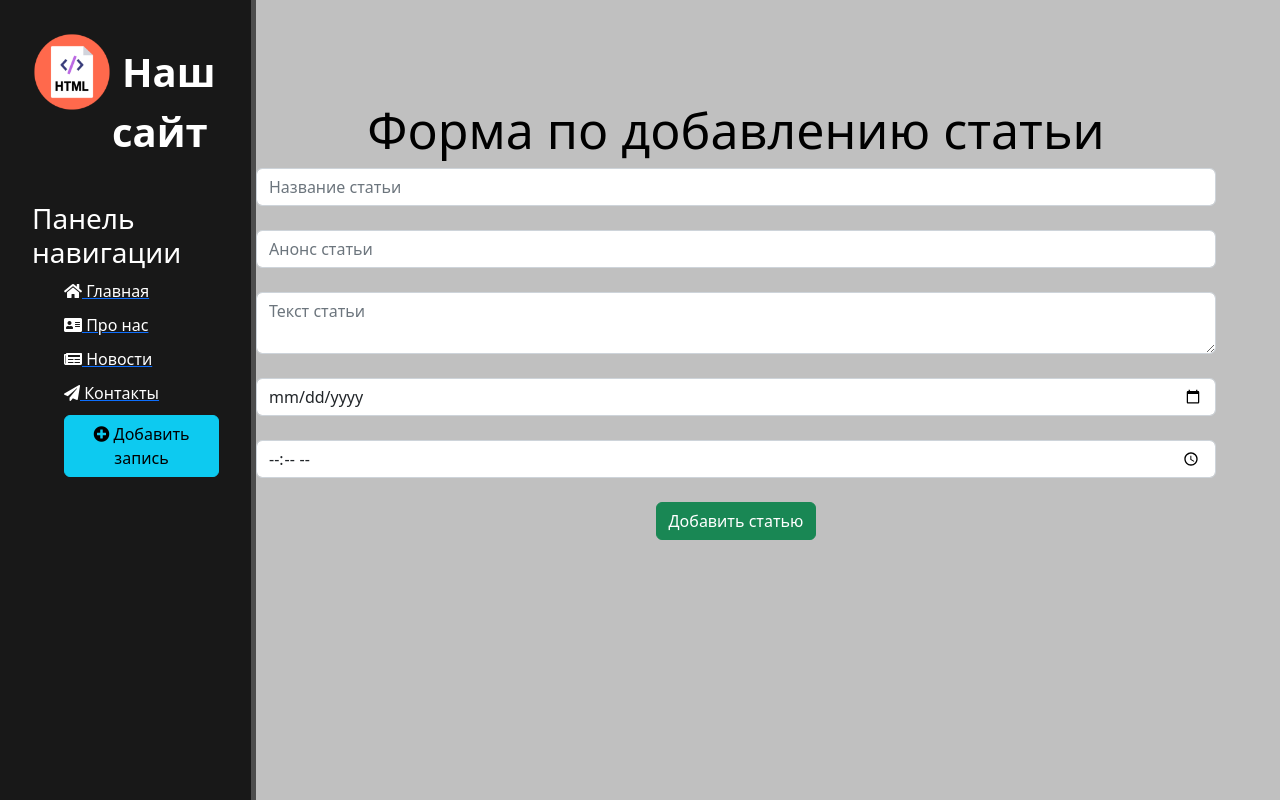
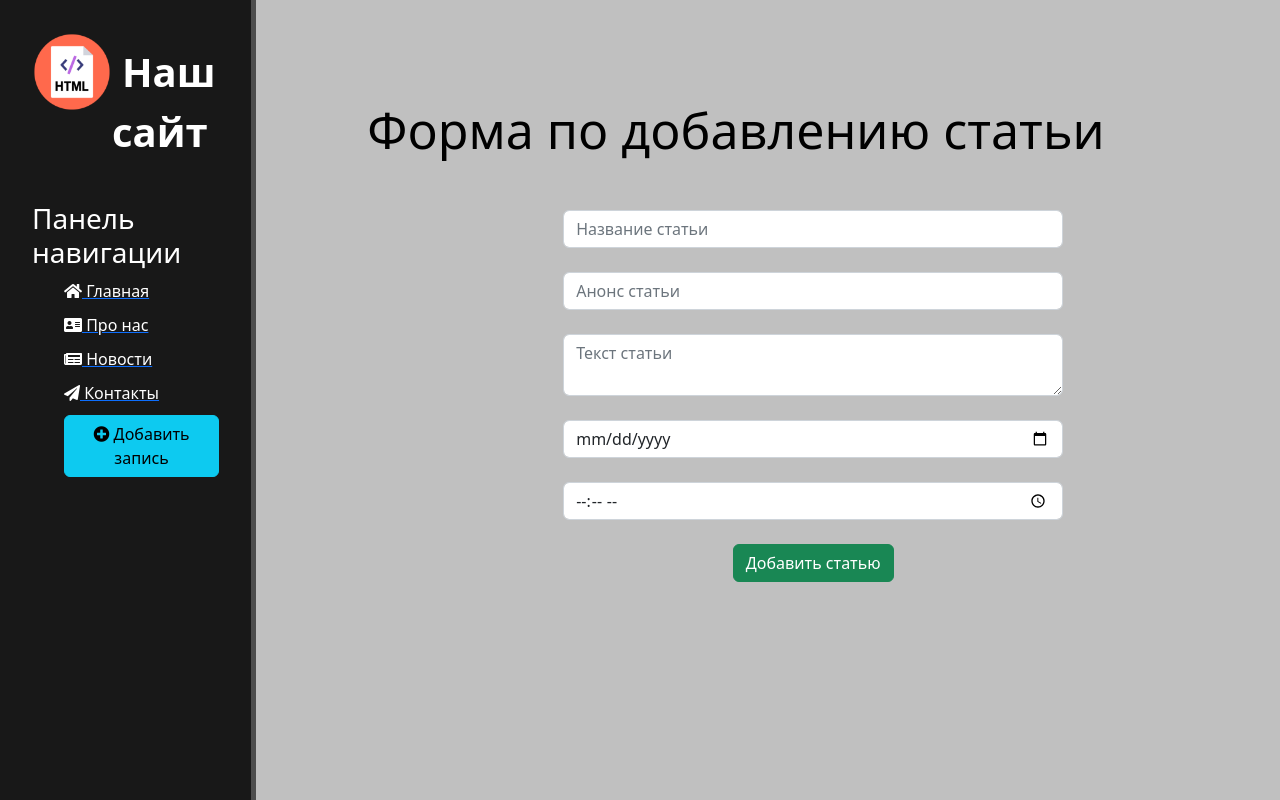
Before and after one commit to Melkorz/LearnDjango, a Django app: page /news/create in a window 1280 px wide. Run offline with Django 4.2, Linux system fonts and the light colour scheme; some libraries are stand-ins or nearby versions.

Commit message:
Создание страницы для кнопки "Добавить запись"

```diff
--- a/project/main/static/main/css/main.css
+++ b/project/main/static/main/css/main.css
@@ -70,3 +70,9 @@ main .features p{
     margin: 20px 34%;
     text-align: left;
 }
+
+form{
+    margin-left: 32%;
+    width: 500px;
+    margin-top: 50px;
+}
--- a/project/news/templates/news/create.html
+++ b/project/news/templates/news/create.html
@@ -6,7 +6,7 @@
     <div class="features">
         <h1>Форма по добавлению статьи</h1>
         <form method="post">
-
+            {% csrf_token %}
             <input type="text" placeholder="Название статьи" class="form-control"><br>
             <input type="text" placeholder="Анонс статьи" class="form-control"><br>
             <textarea class="form-control" placeholder="Текст статьи"></textarea><br>
```
